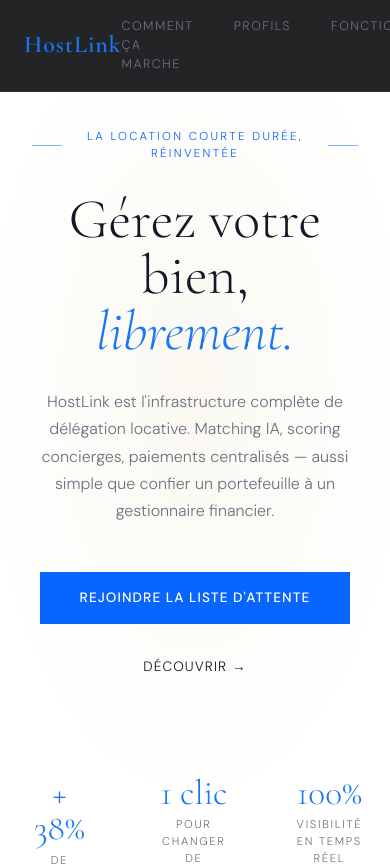
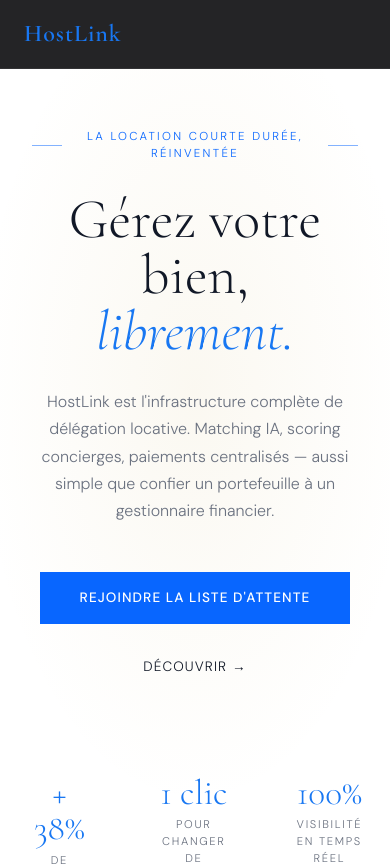
Before and after one commit to HostLink33/hostlink, a Next.js app: page / in a window 390 px wide. Shown: the top 866 px of the page. Built offline with nearby package versions, Linux system fonts and the light colour scheme.

Commit message:
feat: hide nav links on mobile

```diff
--- a/src/app/globals.css
+++ b/src/app/globals.css
@@ -75,3 +75,12 @@ body {
     padding: 1rem 1.25rem !important;
   }
 }
+
+@media (max-width: 768px) {
+  nav > div:nth-child(2) {
+    display: none !important;
+  }
+  nav > a:last-child {
+    display: none !important;
+  }
+}
```
